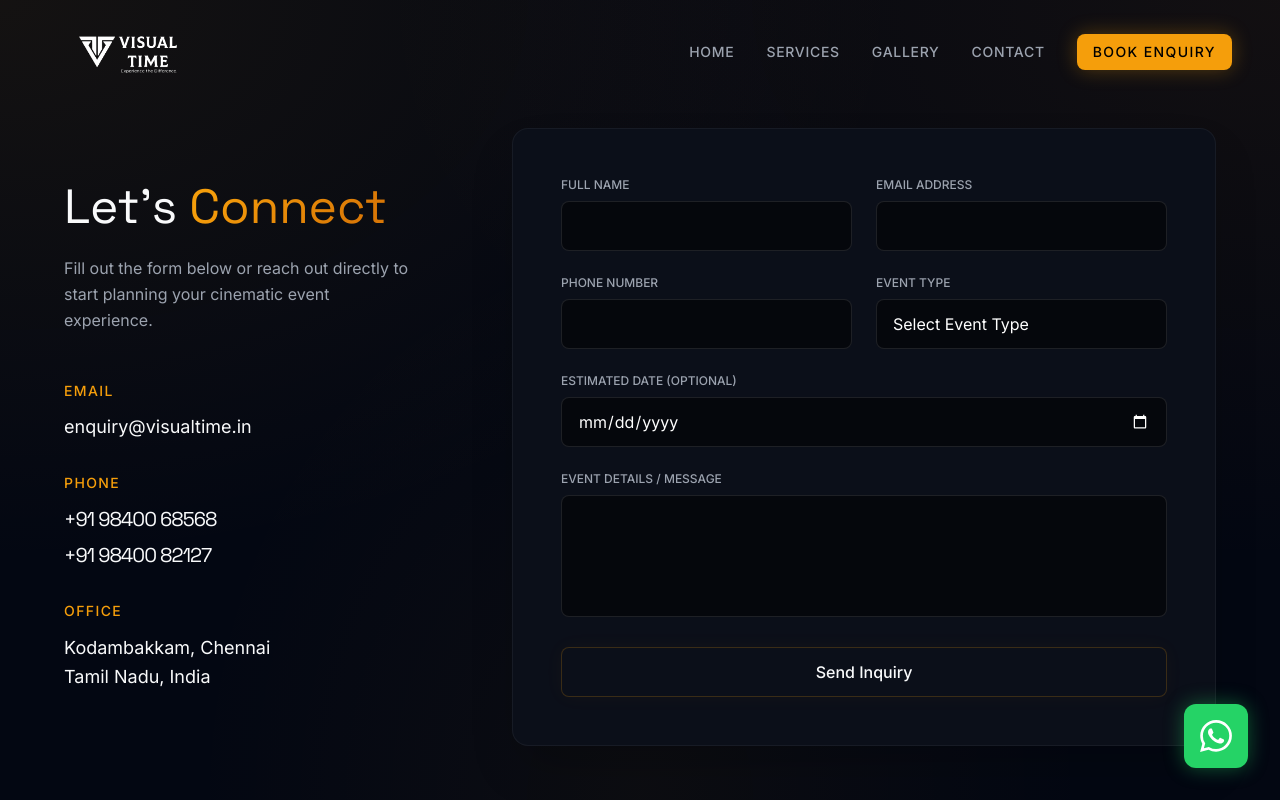
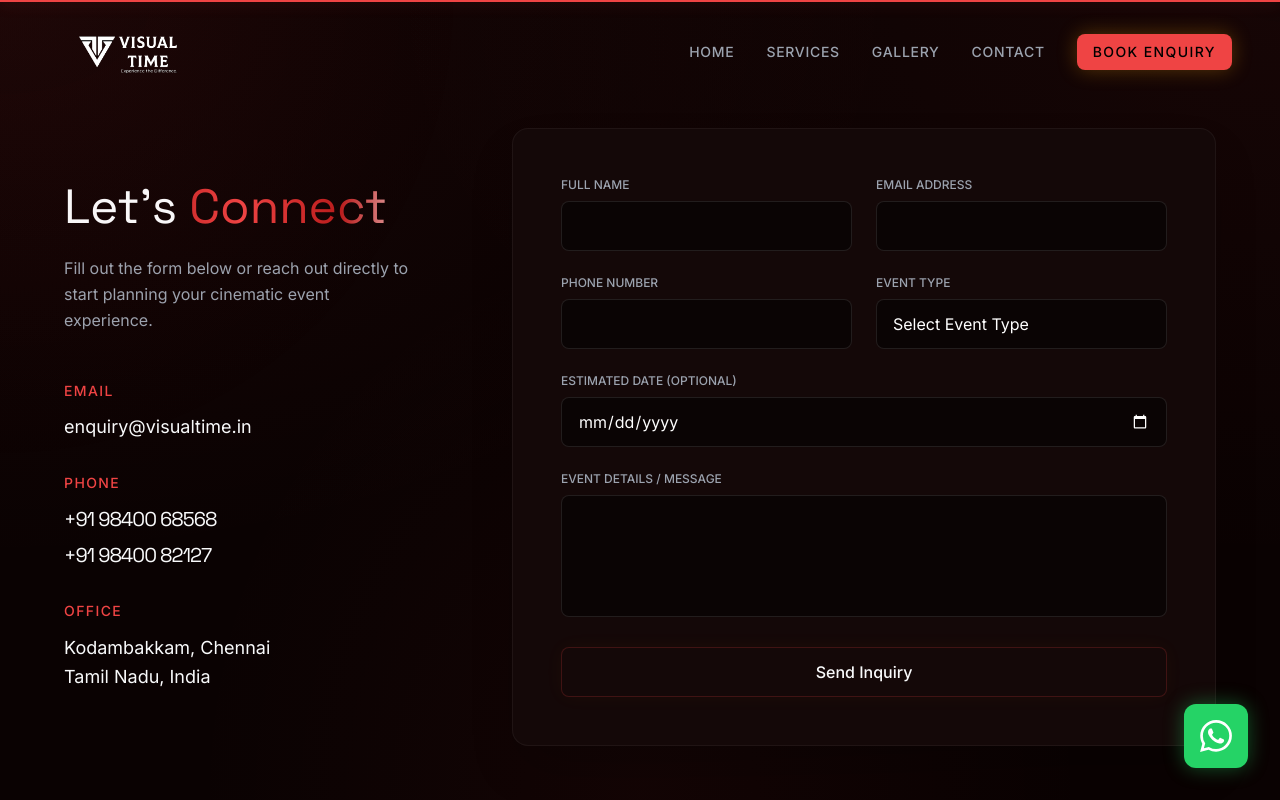
Before and after one commit to Voldemort-gitch/visual-time, a Next.js app: page /contact in a window 1280 px wide. Shown: the top 800 px of the page. Built offline with nearby package versions, Linux system fonts and the light colour scheme.

Commit message:
feat: implement premium micro-interactions, dynamic stage lighting randomizer, 3D tilt cards, and glowing infinite marquee

```diff
--- a/src/app/globals.css
+++ b/src/app/globals.css
@@ -2,10 +2,10 @@
 
 @theme {
   --color-brand-primary: #FFFFFF;
-  --color-brand-secondary: #F59E0B; /* Vibrant Luxury Gold */
-  --color-brand-accent: #D97706;    /* Deep Electric Amber */
-  --color-brand-background: #030712; /* Exquisite Midnight Slate-Navy (not pitch black!) */
-  --color-brand-surface: #0B0F19;    /* Rich Dark Navy-Slate */
+  --color-brand-secondary: var(--color-brand-secondary);
+  --color-brand-accent: var(--color-brand-accent);
+  --color-brand-background: var(--color-brand-background);
+  --color-brand-surface: var(--color-brand-surface);
   --color-brand-text-primary: #F9FAFB;
   --color-brand-text-secondary: #9CA3AF;
 
@@ -13,16 +13,43 @@
   --font-serif: var(--font-space-grotesk);
 }
 
+/* Color Presets for our Real-Time LED Stage Lighting System */
+:root, :root[data-stage-light="gold"] {
+  --color-brand-secondary: #F59E0B; /* Gala Gold */
+  --color-brand-accent: #D97706;    /* Deep Amber */
+  --color-brand-background: #030712; /* Rich Midnight Navy-Slate */
+  --color-brand-surface: #0B0F19;    /* Dark Navy-Slate */
+  --stage-glow-color: 245, 158, 11;
+}
+
+:root[data-stage-light="cyber"] {
+  --color-brand-secondary: #00FFFF; /* Cyber Neon Teal */
+  --color-brand-accent: #8B5CF6;    /* Electric Violet */
+  --color-brand-background: #050B14; /* Deep Tech Blue */
+  --color-brand-surface: #0C1524;    /* Cyber Dark Slate */
+  --stage-glow-color: 0, 255, 255;
+}
+
+:root[data-stage-light="crimson"] {
+  --color-brand-secondary: #EF4444; /* Neon Crimson */
+  --color-brand-accent: #B91C1C;    /* Concert Ruby Red */
+  --color-brand-background: #0A0202; /* Concert Obsidian Charcoal */
+  --color-brand-surface: #140808;    /* Crimson Surface */
+  --stage-glow-color: 239, 68, 68;
+}
+
 body {
   background: var(--color-brand-background);
   background-image:
-    radial-gradient(at 0% 0%, rgba(245, 158, 11, 0.07) 0, transparent 50%),
-    radial-gradient(at 100% 0%, rgba(217, 119, 6, 0.07) 0, transparent 50%),
-    radial-gradient(at 50% 100%, rgba(245, 158, 11, 0.04) 0, transparent 50%);
+    radial-gradient(at 0% 0%, rgba(var(--stage-glow-color), 0.06) 0, transparent 50%),
+    radial-gradient(at 100% 0%, rgba(var(--stage-glow-color), 0.05) 0, transparent 50%),
+    radial-gradient(at 50% 100%, rgba(var(--stage-glow-color), 0.04) 0, transparent 50%);
   background-attachment: fixed;
   color: var(--color-brand-text-primary);
   font-family: var(--font-sans), sans-serif;
   overflow-x: hidden;
+  /* Smoothly fade colors when stage lighting preset changes */
+  transition: background-color 0.8s cubic-bezier(0.16, 1, 0.3, 1), background-image 0.8s ease, color 0.8s ease;
 }
 
 /* Floating/Breathing Ambient Orbs */
@@ -34,7 +61,7 @@ body {
   50% {
     transform: translate(40px, -30px) scale(1.15);
     filter: blur(140px) brightness(1.3);
-    background-color: rgba(217, 119, 6, 0.05); /* Shifting color to deep amber */
+    background-color: rgba(var(--stage-glow-color), 0.06);
   }
   100% {
     transform: translate(-30px, 20px) scale(0.9);
@@ -44,10 +71,12 @@ body {
 
 .animate-orb-breath-1 {
   animation: orb-breath 22s infinite alternate ease-in-out;
+  transition: background-color 0.8s cubic-bezier(0.16, 1, 0.3, 1);
 }
 
 .animate-orb-breath-2 {
   animation: orb-breath 28s infinite alternate-reverse ease-in-out;
+  transition: background-color 0.8s cubic-bezier(0.16, 1, 0.3, 1);
 }
 
 .bg-mesh-animate {
@@ -57,7 +86,7 @@ body {
   width: 100%;
   height: 100%;
   z-index: -1;
-  background: radial-gradient(circle at 50% 50%, rgba(245, 158, 11, 0.03), transparent);
+  background: radial-gradient(circle at 50% 50%, rgba(var(--stage-glow-color), 0.02), transparent);
   filter: blur(100px);
   animation: mesh-float 20s infinite alternate ease-in-out;
 }
@@ -66,18 +95,18 @@ body {
   0% {
     transform: translate(-10%, -10%) scale(1);
   }
-
   100% {
     transform: translate(10%, 10%) scale(1.2);
   }
 }
 
 .glass-card {
-  background: rgba(11, 15, 25, 0.7);
+  background: rgba(var(--color-brand-surface), 0.6);
   backdrop-filter: blur(25px);
   -webkit-backdrop-filter: blur(25px);
   border: 1px solid rgba(255, 255, 255, 0.04);
   box-shadow: 0 8px 32px 0 rgba(0, 0, 0, 0.5);
+  transition: background-color 0.8s ease, border-color 0.8s ease, box-shadow 0.8s ease;
 }
 
 .neon-border-hover {
@@ -102,29 +131,63 @@ body {
 }
 
 .text-glow-gold {
-  text-shadow: 0 0 10px rgba(245, 158, 11, 0.4), 0 0 20px rgba(245, 158, 11, 0.15);
+  text-shadow: 0 0 10px rgba(var(--stage-glow-color), 0.4), 0 0 20px rgba(var(--stage-glow-color), 0.15);
+  transition: text-shadow 0.8s ease;
+}
+
+/* Polished Liquid Metallic Sheen Sweeper */
+@keyframes liquid-metallic-shimmer {
+  0% {
+    background-position: -200% center;
+  }
+  100% {
+    background-position: 200% center;
+  }
 }
 
 .text-gradient-gold-amber {
-  background: linear-gradient(135deg, var(--color-brand-secondary) 15%, var(--color-brand-accent) 85%);
+  background: linear-gradient(
+    90deg,
+    var(--color-brand-secondary) 0%,
+    var(--color-brand-accent) 25%,
+    #FFFFFF 50%,
+    var(--color-brand-accent) 75%,
+    var(--color-brand-secondary) 100%
+  );
+  background-size: 200% auto;
   -webkit-background-clip: text;
   -webkit-text-fill-color: transparent;
   background-clip: text;
+  animation: liquid-metallic-shimmer 6s linear infinite;
 }
 
 .bento-card {
   background: var(--color-brand-surface);
   border: 1px solid rgba(255, 255, 255, 0.05);
-  transition: all 0.5s cubic-bezier(0.23, 1, 0.32, 1);
+  transition: all 0.5s cubic-bezier(0.23, 1, 0.32, 1), background-color 0.8s ease, border-color 0.8s ease;
 }
 
 .bento-card:hover {
   transform: translateY(-5px);
   border-color: var(--color-brand-secondary);
-  box-shadow: 0 0 30px rgba(245, 158, 11, 0.1);
+  box-shadow: 0 0 30px rgba(var(--stage-glow-color), 0.1);
 }
 
 ::selection {
   background: var(--color-brand-secondary);
   color: #000000;
 }
+
+.client-hover-glow {
+  color: var(--color-brand-secondary) !important;
+  text-shadow:
+    0 0 8px rgba(var(--stage-glow-color), 0.45),
+    0 0 16px rgba(var(--stage-glow-color), 0.2);
+  transition: color 0.3s ease, text-shadow 0.3s ease, opacity 0.3s ease;
+}
+
+.client-hover-glow:hover {
+  text-shadow:
+    0 0 16px rgba(var(--stage-glow-color), 0.8),
+    0 0 32px rgba(var(--stage-glow-color), 0.4);
+}
--- a/src/app/layout.tsx
+++ b/src/app/layout.tsx
@@ -4,6 +4,10 @@ import "./globals.css";
 import { Navbar } from "@/components/ui/Navbar";
 import { Footer } from "@/components/ui/Footer";
 import { WhatsAppButton } from "@/components/ui/WhatsAppButton";
+import { ScrollProgress } from "@/components/ui/ScrollProgress";
+import { MouseGlow } from "@/components/ui/MouseGlow";
+import { StageLightController } from "@/components/ui/StageLightController";
+import { PageTransition } from "@/components/ui/PageTransition";
 
 const inter = Inter({
   variable: "--font-inter",
@@ -64,12 +68,17 @@ export default function RootLayout({
       suppressHydrationWarning
     >
       <body className="min-h-full flex flex-col font-sans text-brand-text-primary bg-brand-background selection:bg-brand-secondary selection:text-brand-background">
+        <ScrollProgress />
+        <MouseGlow />
         <div className="grain-overlay"></div>
         <Navbar />
-        <main className="flex-grow">
-          {children}
+        <main className="flex-grow flex flex-col">
+          <PageTransition>
+            {children}
+          </PageTransition>
         </main>
         <Footer />
+        <StageLightController />
         <WhatsAppButton />
       </body>
     </html>
--- a/src/app/services/page.tsx
+++ b/src/app/services/page.tsx
@@ -4,6 +4,7 @@ import Image from 'next/image';
 import Link from 'next/link';
 import { motion } from 'framer-motion';
 import { Button } from '@/components/ui/Button';
+import { TiltCard } from '@/components/ui/TiltCard';
 
 export default function ServicesPage() {
   const services = [
@@ -60,7 +61,7 @@ export default function ServicesPage() {
             transition={{ duration: 0.8 }}
             className={`flex flex-col gap-12 lg:gap-24 items-center ${idx % 2 === 1 ? 'lg:flex-row-reverse' : 'lg:flex-row'}`}
           >
-            <div className="w-full lg:w-1/2 relative aspect-[4/3] rounded-2xl overflow-hidden group glass-card">
+            <TiltCard className="w-full lg:w-1/2 relative aspect-[4/3] rounded-2xl overflow-hidden group glass-card cursor-pointer">
               <Image
                 src={service.image}
                 alt={service.title}
@@ -70,7 +71,7 @@ export default function ServicesPage() {
                 className="p-8 border border-white/5 rounded-xl bg-brand-surface hover:border-brand-secondary/30 transition-all duration-300"
               />
               <div className="absolute inset-0 border border-white/10 rounded-2xl z-10 pointer-events-none"></div>
-            </div>
+            </TiltCard>
 
             <div className="w-full lg:w-1/2 flex flex-col justify-center">
               <h2 className="font-serif text-3xl md:text-4xl text-brand-text-primary mb-6">{service.title}</h2>
--- /dev/null
+++ b/src/components/ui/MouseGlow.tsx
@@ -0,0 +1,43 @@
+'use client';
+
+import React, { useEffect, useRef } from 'react';
+
+export function MouseGlow() {
+  const containerRef = useRef<HTMLDivElement>(null);
+
+  useEffect(() => {
+    const handleMouseMove = (e: MouseEvent) => {
+      if (!containerRef.current) return;
+
+      const x = e.clientX;
+      const y = e.clientY;
+
+      // Use requestAnimationFrame for ultra-smooth 144Hz performance
+      requestAnimationFrame(() => {
+        if (containerRef.current) {
+          containerRef.current.style.setProperty('--mouse-x', `${x}px`);
+          containerRef.current.style.setProperty('--mouse-y', `${y}px`);
+        }
+      });
+    };
+
+    window.addEventListener('mousemove', handleMouseMove, { passive: true });
+    return () => {
+      window.removeEventListener('mousemove', handleMouseMove);
+    };
+  }, []);
+
+  return (
+    <div
+      ref={containerRef}
+      className="fixed inset-0 pointer-events-none z-[1] transition-all duration-300"
+      style={{
+        background: `radial-gradient(
+          600px circle at var(--mouse-x, 0px) var(--mouse-y, 0px),
+          rgba(var(--stage-glow-color), 0.035),
+          transparent 80%
+        )`,
+      }}
+    />
+  );
+}
--- /dev/null
+++ b/src/components/ui/PageTransition.tsx
@@ -0,0 +1,22 @@
+'use client';
+
+import React from 'react';
+import { motion } from 'framer-motion';
+
+interface PageTransitionProps {
+  children: React.ReactNode;
+}
+
+export function PageTransition({ children }: PageTransitionProps) {
+  return (
+    <motion.div
+      initial={{ opacity: 0, y: 15, scale: 0.995 }}
+      animate={{ opacity: 1, y: 0, scale: 1 }}
+      exit={{ opacity: 0, y: -15, scale: 0.995 }}
+      transition={{ duration: 0.6, ease: [0.16, 1, 0.3, 1] }}
+      className="w-full flex-grow flex flex-col"
+    >
+      {children}
+    </motion.div>
+  );
+}
--- /dev/null
+++ b/src/components/ui/ScrollProgress.tsx
@@ -0,0 +1,20 @@
+'use client';
+
+import React from 'react';
+import { motion, useScroll, useSpring } from 'framer-motion';
+
+export function ScrollProgress() {
+  const { scrollYProgress } = useScroll();
+  const scaleX = useSpring(scrollYProgress, {
+    stiffness: 100,
+    damping: 30,
+    restDelta: 0.001
+  });
+
+  return (
+    <motion.div
+      className="fixed top-0 left-0 right-0 h-[2px] bg-brand-secondary origin-left z-[1000] shadow-[0_0_15px_rgba(var(--stage-glow-color),0.4)] pointer-events-none"
+      style={{ scaleX }}
+    />
+  );
+}
--- /dev/null
+++ b/src/components/ui/StageLightController.tsx
@@ -0,0 +1,19 @@
+'use client';
+
+import { useEffect } from 'react';
+
+type ThemePreset = 'gold' | 'cyber' | 'crimson';
+
+export function StageLightController() {
+  useEffect(() => {
+    const themes: ThemePreset[] = ['gold', 'cyber', 'crimson'];
+
+    // Select a random theme preset on reload
+    const randomTheme = themes[Math.floor(Math.random() * themes.length)];
+
+    // Set the theme attribute on root
+    document.documentElement.setAttribute('data-stage-light', randomTheme);
+  }, []);
+
+  return null;
+}
```
Also changed, not shown: src/app/page.tsx (+34 -10 lines), src/components/ui/TiltCard.tsx (added, +79 -0 lines).
